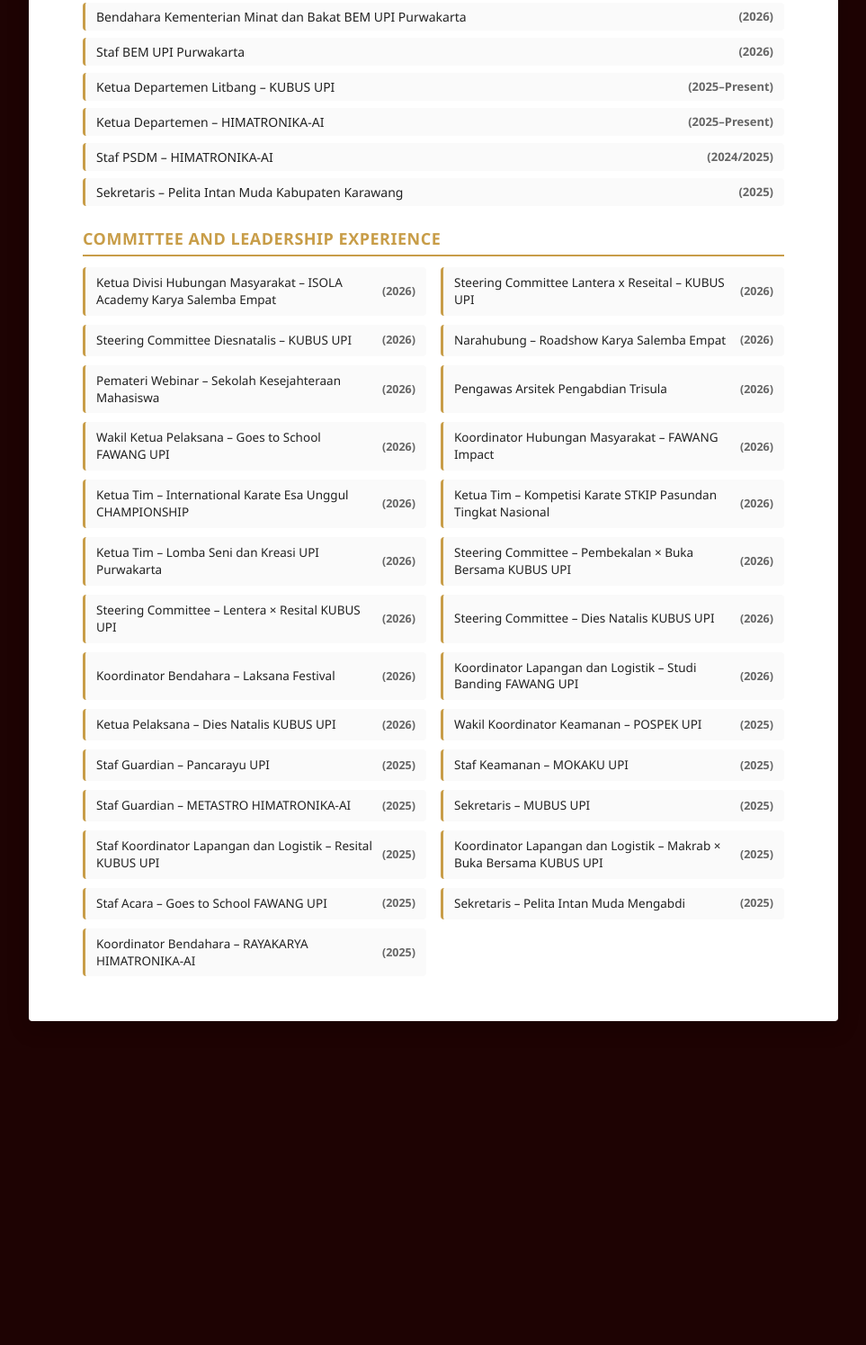
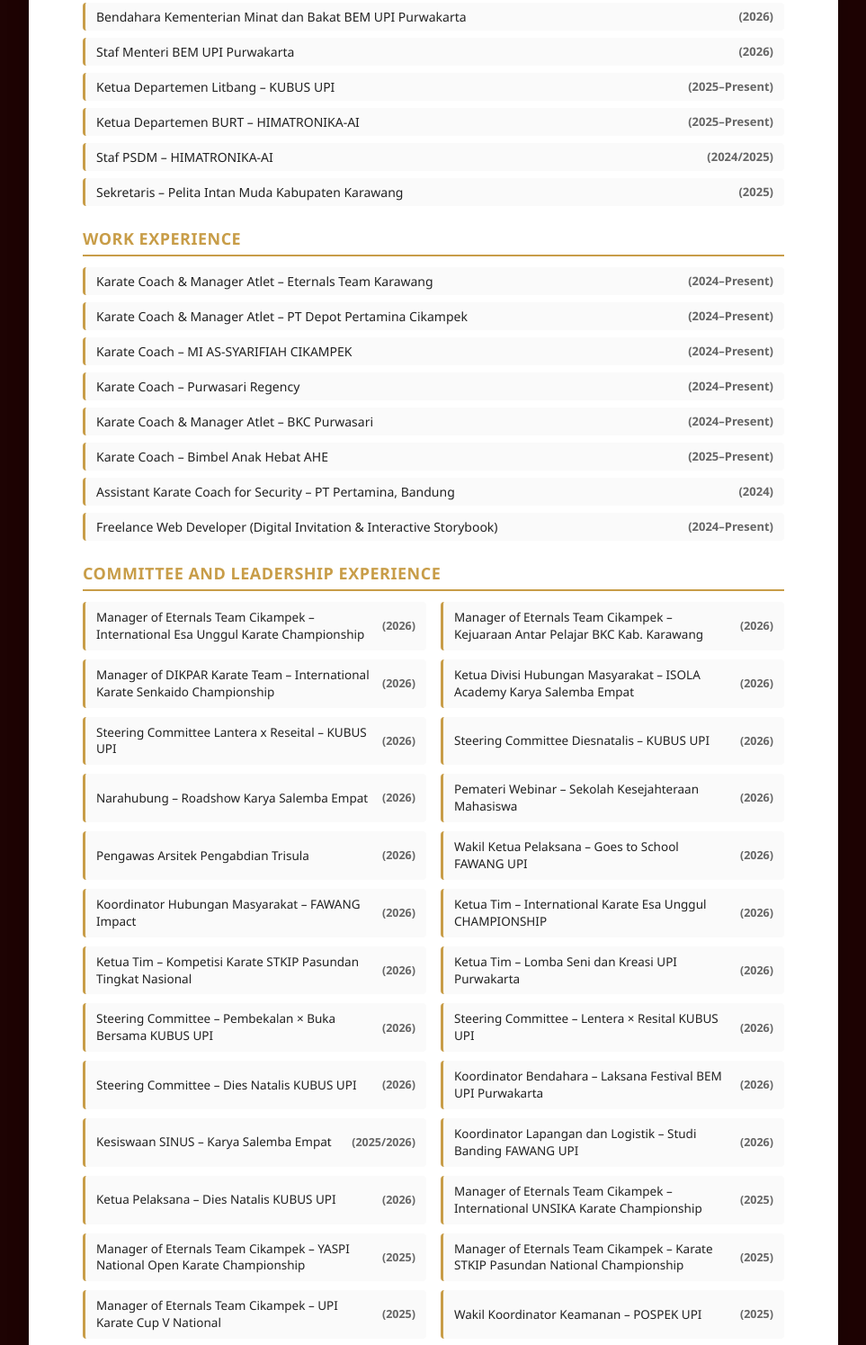
Before and after one commit to Assyaassya/Curriculum-Vitae_Assya, a plain HTML site: page index.html in a window 1280 px wide. Shown: the part 3291-4786 px from the top of the page at 90% size, without its empty margins (158-1121 px from the left). Before the commit the page ends 4456 px from the top, so only its background shows below. Drawn offline with Linux system fonts and the light colour scheme.

Commit message:
Add files via upload

```diff
--- a/index.html
+++ b/index.html
@@ -497,7 +497,7 @@
             ><span>(2026)</span>
           </div>
           <div class="org-item">
-            <span>Karya Salemba Empat</span><span>(2026)</span>
+            <span>Karya Salemba Empat</span><span>(2025/Present)</span>
           </div>
           <div class="org-item">
             <span>HIMATRONIKA-AI</span><span>(2024–Present)</span>
@@ -507,14 +507,17 @@
             ><span>(2025–Present)</span>
           </div>
           <div class="org-item">
-            <span>Forum Mahasiswa Karawang UPI</span><span>(2024–2025)</span>
-          </div>
-          <div class="org-item">
-            <span>Pelita Intan Muda Karawang</span><span>(2024–2025)</span>
+            <span>Forum Mahasiswa Karawang UPI</span><span>(2024–Present)</span>
           </div>
           <div class="org-item">
             <span>Majelis Sabuk Hitam Bandung Karate Club</span
             ><span>(2024–Present)</span>
+          </div>
+          <div class="org-item">
+            <span>Bandung Karate Club</span><span>(2016–Present)</span>
+          </div>
+          <div class="org-item">
+            <span>Pelita Intan Muda Karawang</span><span>(2024–2025)</span>
           </div>
           <div class="org-item">
             <span>Komunitas Bahasa Jepang</span><span>(2021–2024)</span>
@@ -529,9 +532,6 @@
             <span>Komunitas Bahasa Inggris SMAN 2 Cikampek</span
             ><span>(2021–2023)</span>
           </div>
-          <div class="org-item">
-            <span>Bandung Karate Club</span><span>(2016–Present)</span>
-          </div>
         </div>
       </section>
 
@@ -544,14 +544,14 @@
             ><span>(2026)</span>
           </div>
           <div class="org-item">
-            <span>Staf BEM UPI Purwakarta</span><span>(2026)</span>
+            <span>Staf Menteri BEM UPI Purwakarta</span><span>(2026)</span>
           </div>
           <div class="org-item">
             <span>Ketua Departemen Litbang – KUBUS UPI</span
             ><span>(2025–Present)</span>
           </div>
           <div class="org-item">
-            <span>Ketua Departemen – HIMATRONIKA-AI</span
+            <span>Ketua Departemen BURT – HIMATRONIKA-AI</span
             ><span>(2025–Present)</span>
           </div>
           <div class="org-item">
@@ -563,11 +563,75 @@
           </div>
         </div>
       </section>
+      <!-- WORK EXPERIENCE -->
+      <section class="resume-section">
+        <h2>WORK EXPERIENCE</h2>
+        <div class="org-list">
+          <div class="org-item">
+            <span>Karate Coach & Manager Atlet – Eternals Team Karawang</span>
+            <span>(2024–Present)</span>
+          </div>
+          <div class="org-item">
+            <span
+              >Karate Coach & Manager Atlet – PT Depot Pertamina Cikampek</span
+            >
+            <span>(2024–Present)</span>
+          </div>
+          <div class="org-item">
+            <span>Karate Coach – MI AS-SYARIFIAH CIKAMPEK</span>
+            <span>(2024–Present)</span>
+          </div>
+          <div class="org-item">
+            <span>Karate Coach – Purwasari Regency</span>
+            <span>(2024–Present)</span>
+          </div>
+          <div class="org-item">
+            <span>Karate Coach & Manager Atlet – BKC Purwasari</span>
+            <span>(2024–Present)</span>
+          </div>
+          <div class="org-item">
+            <span>Karate Coach – Bimbel Anak Hebat AHE</span>
+            <span>(2025–Present)</span>
+          </div>
+          <div class="org-item">
+            <span
+              >Assistant Karate Coach for Security – PT Pertamina, Bandung</span
+            >
+            <span>(2024)</span>
+          </div>
+          <div class="org-item">
+            <span
+              >Freelance Web Developer (Digital Invitation & Interactive
+              Storybook)</span
+            >
+            <span>(2024–Present)</span>
+          </div>
+        </div>
+      </section>
 
       <!-- COMMITTEE AND LEADERSHIP EXPERIENCE -->
       <section class="resume-section">
         <h2>COMMITTEE AND LEADERSHIP EXPERIENCE</h2>
         <div class="committee-grid">
+          <!-- TAHUN 2026 -->
+          <div class="committee-item">
+            <span
+              >Manager of Eternals Team Cikampek – International Esa Unggul
+              Karate Championship</span
+            ><span>(2026)</span>
+          </div>
+          <div class="committee-item">
+            <span
+              >Manager of Eternals Team Cikampek – Kejuaraan Antar Pelajar BKC
+              Kab. Karawang</span
+            ><span>(2026)</span>
+          </div>
+          <div class="committee-item">
+            <span
+              >Manager of DIKPAR Karate Team – International Karate Senkaido
+              Championship</span
+            ><span>(2026)</span>
+          </div>
           <div class="committee-item">
             <span
               >Ketua Divisi Hubungan Masyarakat – ISOLA Academy Karya Salemba
@@ -628,8 +692,13 @@
             ><span>(2026)</span>
           </div>
           <div class="committee-item">
-            <span>Koordinator Bendahara – Laksana Festival</span
+            <span
+              >Koordinator Bendahara – Laksana Festival BEM UPI Purwakarta</span
             ><span>(2026)</span>
+          </div>
+          <div class="committee-item">
+            <span>Kesiswaan SINUS – Karya Salemba Empat</span
+            ><span>(2025/2026)</span>
           </div>
           <div class="committee-item">
             <span
@@ -640,6 +709,32 @@
           <div class="committee-item">
             <span>Ketua Pelaksana – Dies Natalis KUBUS UPI</span
             ><span>(2026)</span>
+          </div>
+
+          <!-- TAHUN 2025 -->
+          <div class="committee-item">
+            <span
+              >Manager of Eternals Team Cikampek – International UNSIKA Karate
+              Championship</span
+            ><span>(2025)</span>
+          </div>
+          <div class="committee-item">
+            <span
+              >Manager of Eternals Team Cikampek – YASPI National Open Karate
+              Championship</span
+            ><span>(2025)</span>
+          </div>
+          <div class="committee-item">
+            <span
+              >Manager of Eternals Team Cikampek – Karate STKIP Pasundan
+              National Championship</span
+            ><span>(2025)</span>
+          </div>
+          <div class="committee-item">
+            <span
+              >Manager of Eternals Team Cikampek – UPI Karate Cup V
+              National</span
+            ><span>(2025)</span>
           </div>
           <div class="committee-item">
             <span>Wakil Koordinator Keamanan – POSPEK UPI</span
```
